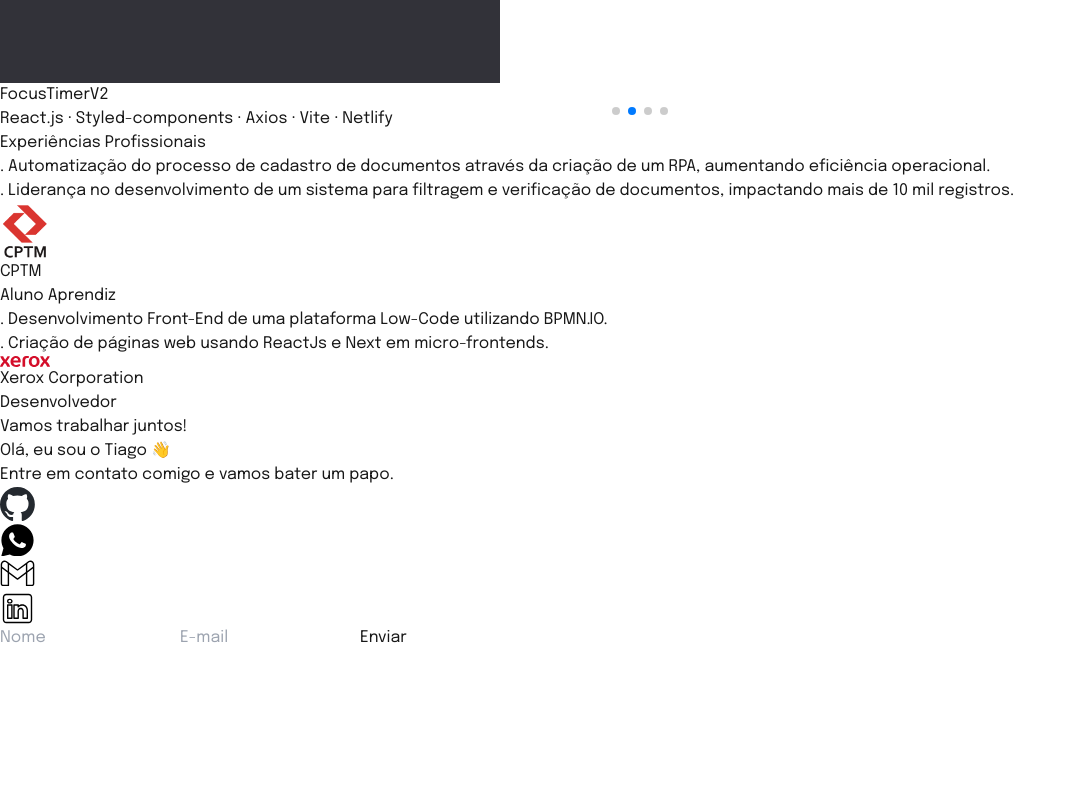
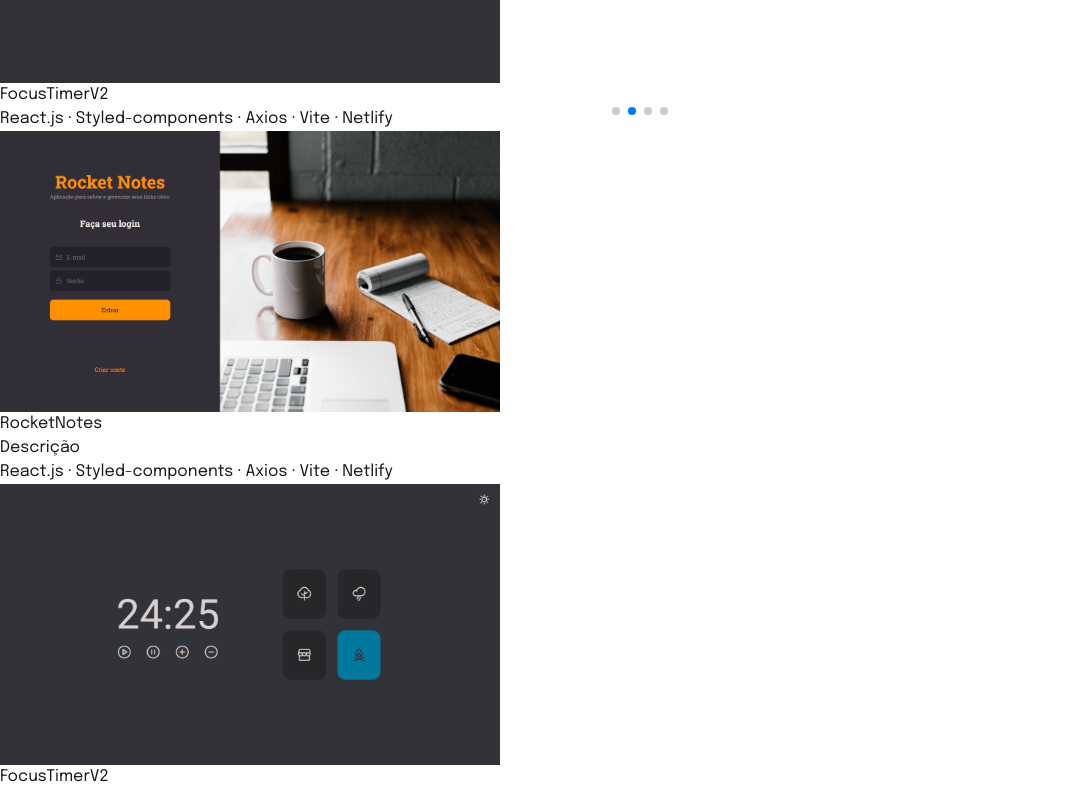
Before and after one commit to grilo-org/20250731T1126_TiagoLucas-dev_Tiagos-s-portfolio, a Next.js app: page / in a window 1280 px wide. Shown: the part 2460-3251 px from the top of the page, without its empty margins (0-1076 px from the left). Before the commit the page ends 3110 px from the top, so only its background shows below. Built offline with nearby package versions, Linux system fonts and the light colour scheme.

Commit message:
feat> LatestProjects Desktop

```diff
--- a/src/app/components/LatestProjects.tsx
+++ b/src/app/components/LatestProjects.tsx
@@ -10,6 +10,7 @@ interface Project {
     alt: string;
     title: string;
     tag: string;
+    description: string;
     link: string;
 }
 
@@ -19,27 +20,21 @@ interface LatestProjectsProps {
 
 export default function LatestProjects({ projects }: LatestProjectsProps) {
     return (
-        <Swiper
-            slidesPerView={1}
-            loop={true}
-            pagination={{
-                clickable: true
-            }}
-            navigation={true}
-            modules={[Pagination, Navigation, Autoplay]}
-            autoplay={{
-                delay: 4500,
-                disableOnInteraction: false
-            }}
-            // className="flex w-full max-w-[600px]" // Exemplo de classe Tailwind p/ limitar a largura
+        <div
+            className="flex flex-wrap justify-center items-stretch gap-6
+"
         >
             {projects.map((project, index) => (
-                <SwiperSlide key={index} className="pb-8 !flex flex-col items-center">
-                    <a href={project.link} target="_blank"><Image src={project.imageSrc} alt={project.alt} width={500} height={500} /></a>
-                    <h4 className="mt-4 font-semibold">{project.title}</h4>
-                    <p>{project.tag}</p>
-                </SwiperSlide>
+                <div key={index} className="pb-8 flex flex-col items-center border-2 rounded-lg overflow-hidden max-w-[31.25rem] ">
+                        <a href={project.link} target="_blank">
+                            <Image src={project.imageSrc} alt={project.alt} width={500} height={500} className="rounded-t-md hover:scale-[1.1] brightness-125 transition duration-[2s] ease-in-out hover:saturate-[1.2]" />
+                        </a>
+                        <h4 className="mt-4 font-semibold">{project.title}</h4>
+                        <p>{project.description}</p>
+                        <p>{project.tag}</p>
+                </div>
+
             ))}
-        </Swiper>
+        </div>
     );
 }
--- /dev/null
+++ b/src/app/components/LatestProjectsSlider.tsx
@@ -0,0 +1,45 @@
+'use client';
+import Image from 'next/image';
+import { Swiper, SwiperSlide } from 'swiper/react';
+import 'swiper/css';
+import 'swiper/css/pagination';
+import { Pagination, Navigation, Autoplay } from 'swiper/modules';
+
+interface Project {
+    imageSrc: string;
+    alt: string;
+    title: string;
+    tag: string;
+    link: string;
+}
+
+interface LatestProjectsProps {
+    projects: Project[];
+}
+
+export default function LatestProjectsSlider({ projects }: LatestProjectsProps) {
+    return (
+        <Swiper
+            slidesPerView={1}
+            loop={true}
+            pagination={{
+                clickable: true
+            }}
+            navigation={true}
+            modules={[Pagination, Navigation, Autoplay]}
+            autoplay={{
+                delay: 4500,
+                disableOnInteraction: false
+            }}
+            // className="flex w-full max-w-[600px]" // Exemplo de classe Tailwind p/ limitar a largura
+        >
+            {projects.map((project, index) => (
+                <SwiperSlide key={index} className="pb-8 !flex flex-col items-center">
+                    <a href={project.link} target="_blank"><Image src={project.imageSrc} alt={project.alt} width={500} height={500} /></a>
+                    <h4 className="mt-4 font-semibold">{project.title}</h4>
+                    <p>{project.tag}</p>
+                </SwiperSlide>
+            ))}
+        </Swiper>
+    );
+}
--- a/src/app/page.tsx
+++ b/src/app/page.tsx
@@ -1,10 +1,12 @@
+import { List } from '@phosphor-icons/react/dist/ssr';
+
 import Image from 'next/image';
-import { List } from '@phosphor-icons/react/dist/ssr';
-import Slider from './components/Slider';
 import Form from './components/Form';
 import Techs from './components/Techs';
+import Slider from './components/Slider';
+import TypeAnimations from './components/TypeAnimations';
 import LatestProjects from './components/LatestProjects';
-import TypeAnimations from './components/TypeAnimations';
+import LatestProjectsSlider from './components/LatestProjectsSlider';
 
 export default function Home() {
     const sliderImages = [
@@ -22,6 +24,7 @@ export default function Home() {
             alt: 'RocketNotes',
             title: 'RocketNotes',
             tag: 'React.js · Styled-components · Axios · Vite · Netlify',
+            description: "Descrição",
             link: 'https://rocketnotes-makeyournotes.netlify.app/'
         },
         {
@@ -29,6 +32,7 @@ export default function Home() {
             alt: 'FocusTimerV2',
             title: 'FocusTimerV2',
             tag: 'React.js · Styled-components · Axios · Vite · Netlify',
+            description: 'Descrição',
             link: 'https://tiagolucas-dev.github.io/FocusTimerV2/'
         },
         {
@@ -36,6 +40,7 @@ export default function Home() {
             alt: 'Ignite Timer',
             title: 'Ignite Timer',
             tag: 'React.js · Styled-components · Axios · Vite · Netlify',
+            description: 'Descrição',
             link: 'https://ignite-timer01.netlify.app/'
         },
         {
@@ -43,6 +48,7 @@ export default function Home() {
             alt: 'SpaceCream',
             title: 'SpaceCream',
             tag: 'React.js · Styled-components · Axios · Vite · Netlify',
+            description: 'Descrição',
             link: 'https://tiagolucas-dev.github.io/Space-Cream/'
         }
     ];
@@ -63,10 +69,10 @@ export default function Home() {
 
                 <nav className="hidden md:block">
                     <menu className="flex gap-6 font-semibold">
-                        <li>Sobre mim</li>
-                        <li>Últimos projetos</li>
-                        <li>Experiencia</li>
-                        <li>Contato</li>
+                        <li className="cursor-pointer">Sobre mim</li>
+                        <li className="cursor-pointer">Últimos projetos</li>
+                        <li className="cursor-pointer">Experiencia</li>
+                        <li className="cursor-pointer">Contato</li>
                     </menu>
                 </nav>
             </header>
@@ -119,8 +125,11 @@ export default function Home() {
                     </section>
                 </div>
 
-                <div className="text-base my-12 md: mt-24">
-                    <section className="flex items-center flex-col">
+                <div className="text-base my-12 md: mt-24 flex justify-center">
+                    <section
+                        className="flex items-center flex-col w-[37.5rem]
+"
+                    >
                         <h2 className="text-3xl font-semibold">Sobre mim</h2>
                         <div className="my-10 ">
                             <Image
@@ -143,19 +152,23 @@ export default function Home() {
 
                 <div>
                     <section className="flex items-center flex-col">
-                        <h2 className="text-3xl font-semibold">Últimos projetos</h2>
+                        <h2 className="text-3xl font-semibold mb-6 ">Últimos projetos</h2>
 
                         {/* Carrossel de projetos (LatestProjects) */}
                         <div
-                            className="mt-6 w-full flex justify-center items-center rounded-lg
+                            className="w-full flex justify-center items-center rounded-lg md:hidden
 "
                         >
+                            <LatestProjectsSlider projects={latestProjects} />
+
+                        </div>
+                        <div className="hidden md:flex ">
                             <LatestProjects projects={latestProjects} />
                         </div>
                     </section>
                 </div>
 
-                <div className="mt-12 flex items-center flex-col">
+                <div className="mt-12 flex items-center flex-col ">
                     <h2
                         className="text-xl
  font-semibold mb-2"
```
